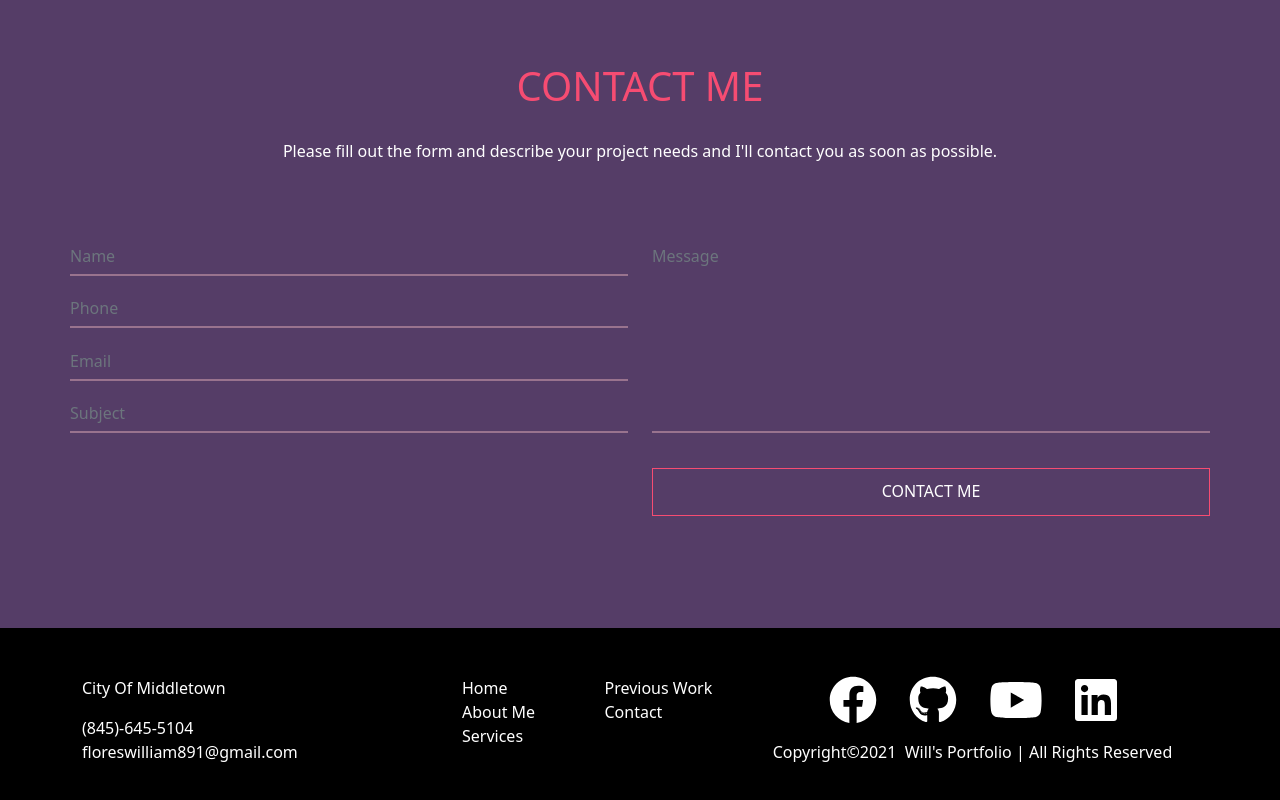
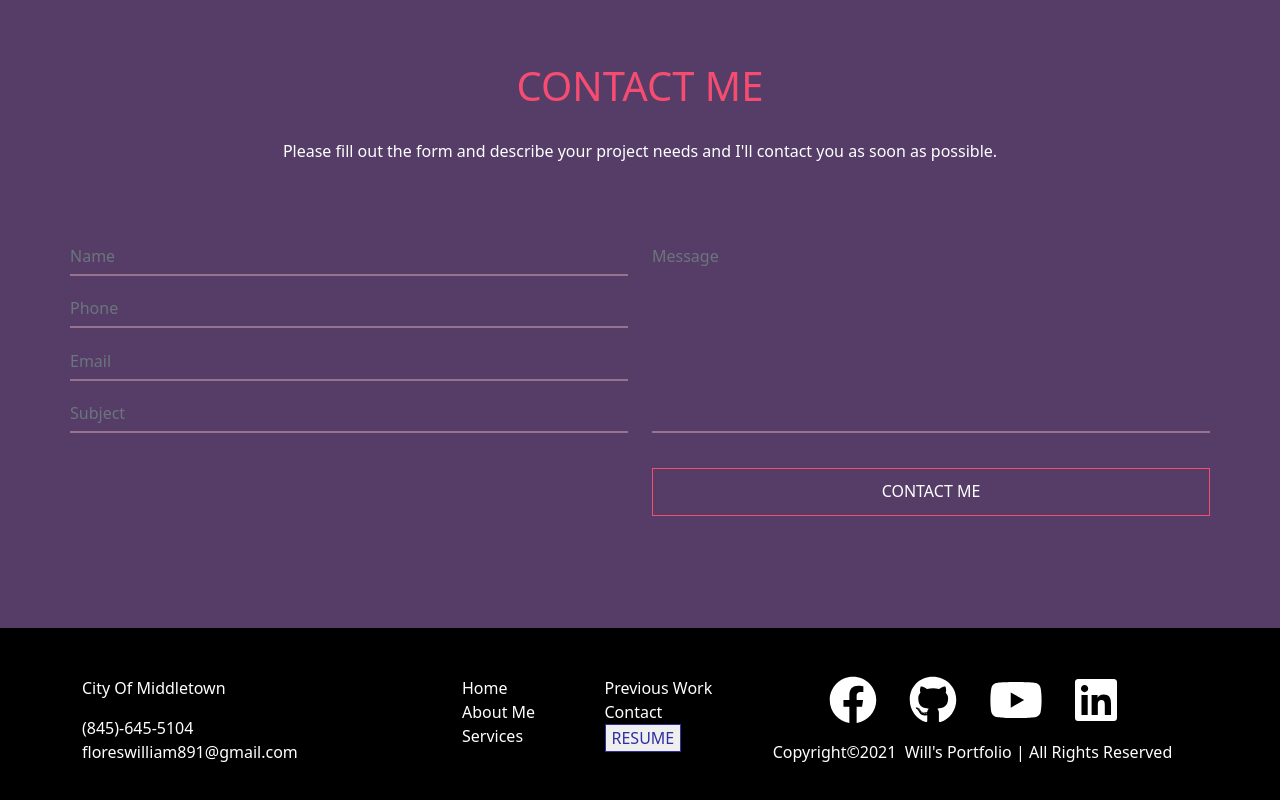
Before and after one commit to Wflores230/React-Portfolio, a React (Create React App) app in the folder react-portfolio/: page / in a window 1280 px wide. Shown: the part 2290-3090 px from the top of the page. Built offline with nearby package versions, Linux system fonts and the light colour scheme.

Commit message:
working on pdf

```diff
--- a/react-portfolio/package.json
+++ b/react-portfolio/package.json
@@ -15,6 +15,7 @@
     "bootstrap": "^5.1.1",
     "emailjs-com": "^3.2.0",
     "gh-pages": "^3.2.3",
+    "jspdf": "^2.4.0",
     "react": "^17.0.2",
     "react-bootstrap": "^2.0.0-beta.6",
     "react-dom": "^17.0.2",
@@ -24,6 +25,7 @@
     "react-scripts": "^4.0.3",
     "react-scroll": "^1.8.4",
     "react-share": "^4.4.0",
+    "react-to-pdf": "0.0.14",
     "react-typed": "^1.2.0",
     "web-vitals": "^1.1.2"
   },
--- a/react-portfolio/src/App.css
+++ b/react-portfolio/src/App.css
@@ -441,6 +441,21 @@ textarea.form-control {
   cursor: pointer;
 }
 
+.footer button {
+  border: 1px solid var(--primary-blue);
+  text-decoration: none;
+  text-transform: uppercase;
+  border-radius: 0;
+  color: var(--primary-blue);
+}
+
+.footer button:hover {
+  text-decoration: none;
+  background-color: var(--primary-darkblue);
+  color: var(--primary-white);
+  transition: .2s ease-out;
+}
+
 .footer {
   margin-bottom: 0;
 }
--- a/react-portfolio/src/components/Footer.js
+++ b/react-portfolio/src/components/Footer.js
@@ -3,6 +3,12 @@ import { FontAwesomeIcon } from '@fortawesome/react-fontawesome'
 import { faFacebook, faGithub, faLinkedin, faYoutube } from '@fortawesome/free-brands-svg-icons'
 
 const Footer = () => {
+
+
+    function handleExportWithComponent() {
+        window.location = "https://docs.google.com/document/d/1OKkiukWKr1R4lrrU5kFLtRgt9KmxLBONEmhi78c2bwI/edit?usp=sharing";
+      }
+
     return (
         <div className="footer">
             <div className="container">
@@ -32,6 +38,8 @@ const Footer = () => {
                                 <a className="footer-nav">Previous Work</a>
                                 <br></br>
                                 <a className="footer-nav">Contact</a>
+                                <br></br>
+                                <button primary={true} onClick={handleExportWithComponent} className="footer-nav">Resume</button>
                             </div>
                         </div>
                     </div>
```
Also changed, not shown: react-portfolio/src/components/PDF.js (added, +32 -0 lines), 1 other file (tests, documents, lock files or other folders).
